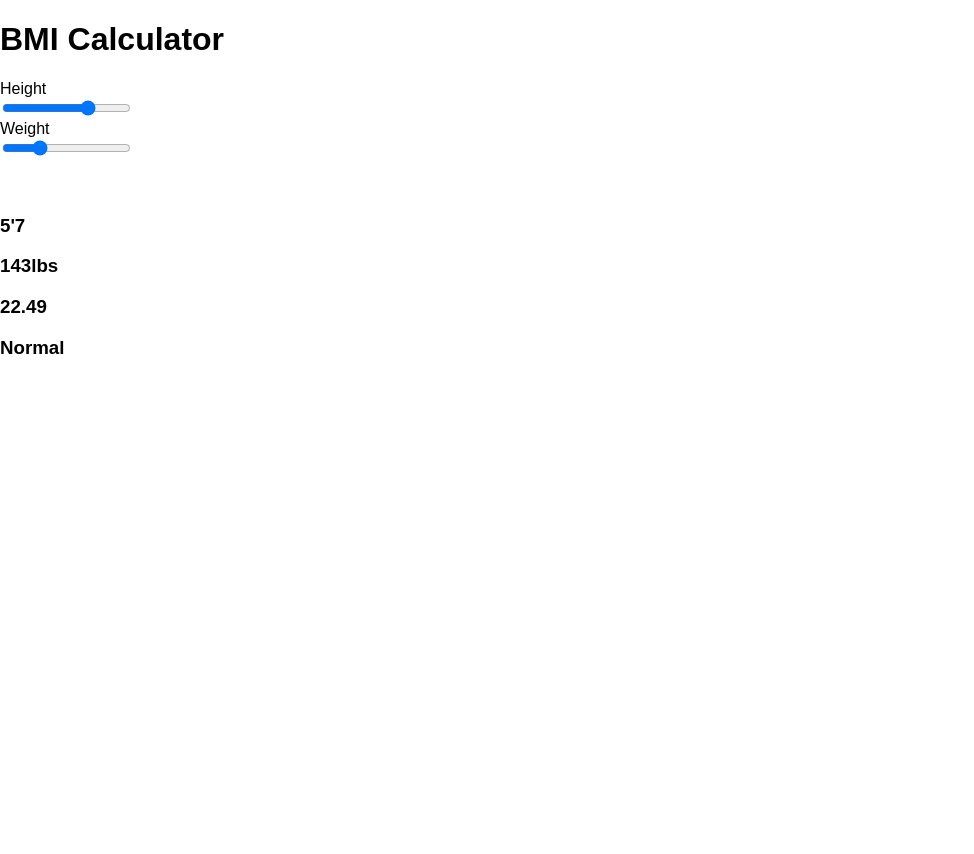
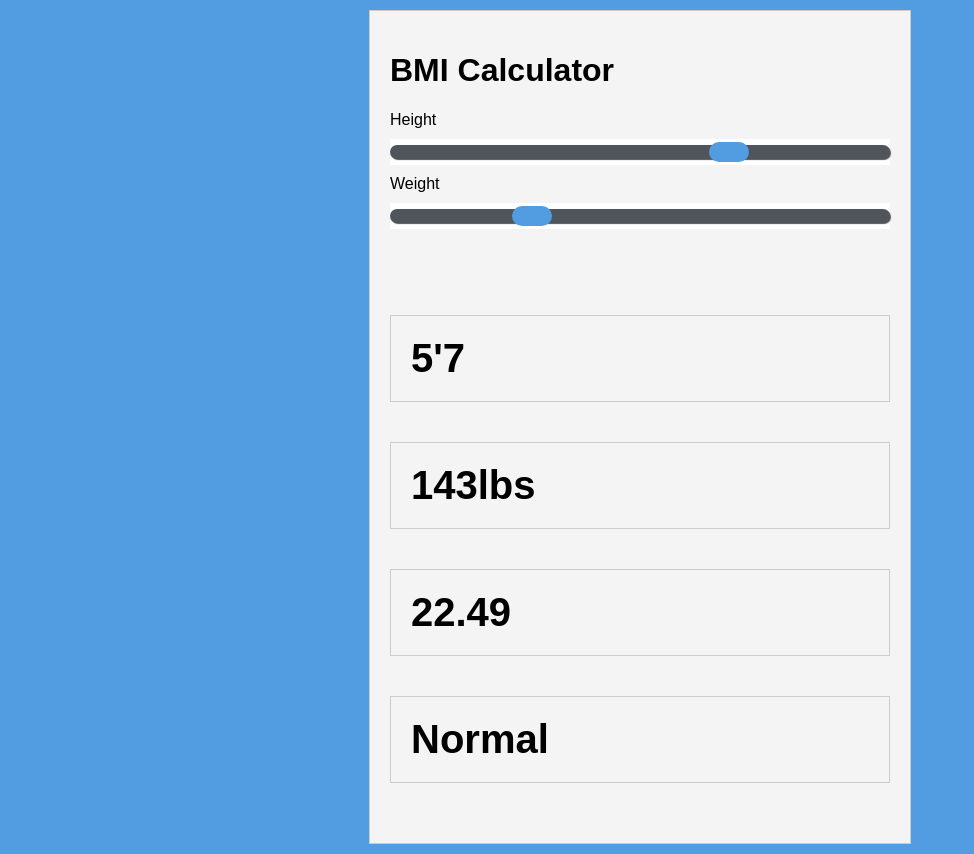
Before and after one commit to thoriqnf/BMI-Calculator-react, a React (Create React App) app in the folder web/: page / in a window 1280 px wide. Shown: the whole page, without its empty margins (0-974 px from the left). Before the commit the page ends 800 px from the top, so only its background shows below. Built offline with nearby package versions, Linux system fonts and the light colour scheme.

Commit message:
styling ui

```diff
--- a/web/src/App.css
+++ b/web/src/App.css
@@ -1,2 +1,119 @@
+body {
+  background: #529de1;
+}
+
 .App {
+  width: 500px;
+  margin: 10px auto;
+  padding: 20px;
+  background: #f4f4f4;
+  border: #ccc solid 1px;
 }
+
+.output h3 {
+  border: #ccc 1px solid;
+  padding: 20px;
+  font-size: 40px;
+}
+
+.output h3 a {
+  font-size: 18px;
+  color: #ccc;
+  text-decoration: non;
+}
+
+.danger {
+  color: red;
+}
+
+/*range input style -http://www.cssportal.com/style-input-range/*/
+
+input[type="range"] {
+  height: 26px;
+  -webkit-appearance: none;
+  margin: 10px 0;
+  width: 100%;
+}
+input[type="range"]:focus {
+  outline: none;
+}
+input[type="range"]::-webkit-slider-runnable-track {
+  width: 100%;
+  height: 14px;
+  cursor: pointer;
+  animate: 0.2s;
+  box-shadow: 1px 1px 1px #50555c;
+  background: #50555c;
+  border-radius: 14px;
+  border: 0px solid #000000;
+}
+input[type="range"]::-webkit-slider-thumb {
+  box-shadow: 0px 0px 0px #000000;
+  border: 0px solid #000000;
+  height: 20px;
+  width: 40px;
+  border-radius: 12px;
+  background: #529de1;
+  cursor: pointer;
+  -webkit-appearance: none;
+  margin-top: -3px;
+}
+input[type="range"]:focus::-webkit-slider-runnable-track {
+  background: #50555c;
+}
+input[type="range"]::-moz-range-track {
+  width: 100%;
+  height: 14px;
+  cursor: pointer;
+  animate: 0.2s;
+  box-shadow: 1px 1px 1px #50555c;
+  background: #50555c;
+  border-radius: 14px;
+  border: 0px solid #000000;
+}
+input[type="range"]::-moz-range-thumb {
+  box-shadow: 0px 0px 0px #000000;
+  border: 0px solid #000000;
+  height: 20px;
+  width: 40px;
+  border-radius: 12px;
+  background: #529de1;
+  cursor: pointer;
+}
+input[type="range"]::-ms-track {
+  width: 100%;
+  height: 14px;
+  cursor: pointer;
+  animate: 0.2s;
+  background: transparent;
+  border-color: transparent;
+  color: transparent;
+}
+input[type="range"]::-ms-fill-lower {
+  background: #50555c;
+  border: 0px solid #000000;
+  border-radius: 28px;
+  box-shadow: 1px 1px 1px #50555c;
+}
+input[type="range"]::-ms-fill-upper {
+  background: #50555c;
+  border: 0px solid #000000;
+  border-radius: 28px;
+  box-shadow: 1px 1px 1px #50555c;
+}
+input[type="range"]::-ms-thumb {
+  margin-top: 1px;
+  box-shadow: 0px 0px 0px #000000;
+  border: 0px solid #000000;
+  height: 20px;
+  width: 40px;
+  border-radius: 12px;
+  background: #529de1;
+  cursor: pointer;
+}
+input[type="range"]:focus::-ms-fill-lower {
+  background: #50555c;
+}
+input[type="range"]:focus::-ms-fill-upper {
+  background: #50555c;
+}
--- a/web/src/App.js
+++ b/web/src/App.js
@@ -30,7 +30,7 @@
       10000
     ).toFixed(2);
     this.setState({ bmi: bmi, bmiClass: this.getBmiClass(bmi) }, function() {
-      console.log(this.state);
+      // console.log(this.state);
     });
   }
 
```
Also changed, not shown: web/src/Components/Range.js (+7 -1 lines).
